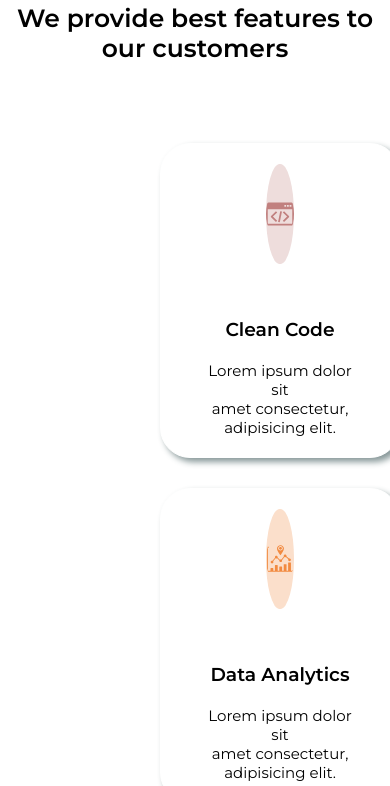
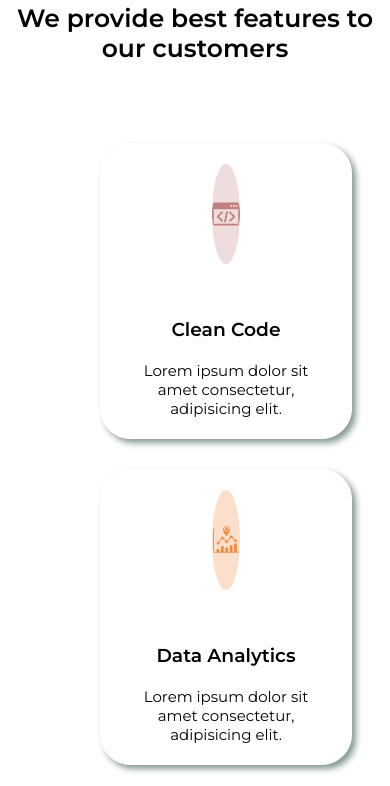
Before and after one commit to syed-ibrahim-shikalgar/SAAS-Landingpage, a plain HTML site: page index.html in a window 390 px wide. Shown: the part 1875-2661 px from the top of the page. Drawn offline with nearby package versions, Linux system fonts and the light colour scheme; a web font is replaced by a local one.

Commit message:
made the mobile responsive

```diff
--- a/style.css
+++ b/style.css
@@ -343,10 +343,11 @@ span {
         display: flex;
         flex-direction: column;
         justify-content: center;
-        width: 15rem;
+        width: 12rem;
     }
 
     .main-footer {
         margin-bottom: 30px;
+        margin-left: -60px;
     }
 }
```
